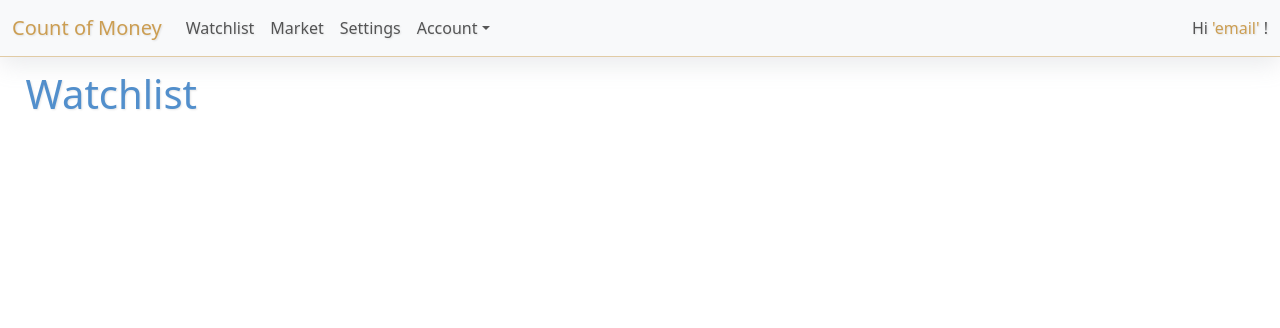
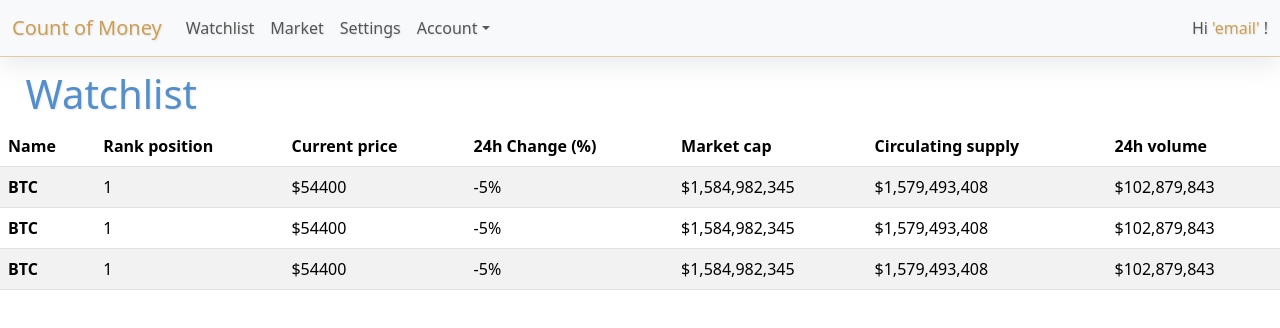
Before and after one commit to GautierBlandin/count-of-money, a React (Create React App) app in the folder front/: page /Watchlist in a window 1280 px wide. Shown: the top 328 px of the page. Built offline with nearby package versions, Linux system fonts and the light colour scheme.

Commit message:
Last version

```diff
--- a/front/src/components/Market.tsx
+++ b/front/src/components/Market.tsx
@@ -1,6 +1,4 @@
 import React, { useState } from 'react';
-
-import {Line, Bar, Doughnut, Pie, Scatter} from 'react-chartjs-2';
 
 import 'bootstrap/dist/css/bootstrap.min.css';
 import {
@@ -19,27 +17,6 @@ export default function Market() {
     <div>
       <h1 className="HMarket">Market</h1>
 
-
-
-
-
-
-
-
-
-
-
-
-
-
-
-
-
-
-
-
-
-
       <Table
         hover
         responsive
@@ -49,60 +26,96 @@ export default function Market() {
         <thead>
           <tr>
             <th>
-              #
+              Name
             </th>
             <th>
-              First Name
+              Rank position
             </th>
             <th>
-              Last Name
+              Current price
             </th>
             <th>
-              Username
+              24h Change (%)
+            </th>
+            <th>
+              Market cap
+            </th>
+            <th>
+              Circulating supply
+            </th>
+            <th>
+              24h volume
             </th>
           </tr>
         </thead>
         <tbody>
           <tr>
             <th scope="row">
-              1
+              BTC
             </th>
             <td>
-              Mark
+              1
             </td>
             <td>
-              Otto
+              $54400
             </td>
             <td>
-              @mdo
+              -5%
+            </td>
+            <td>
+              $1,584,982,345
+            </td>
+            <td>
+              $1,579,493,408
+            </td>
+            <td>
+              $102,879,843
             </td>
           </tr>
           <tr>
-            <th scope="row">
-              2
+          <th scope="row">
+              BTC
             </th>
             <td>
-              Jacob
+              1
             </td>
             <td>
-              Thornton
+              $54400
             </td>
             <td>
-              @fat
+              -5%
+            </td>
+            <td>
+              $1,584,982,345
+            </td>
+            <td>
+              $1,579,493,408
+            </td>
+            <td>
+              $102,879,843
             </td>
           </tr>
           <tr>
-            <th scope="row">
-              3
+          <th scope="row">
+              BTC
             </th>
             <td>
-              Larry
+              1
             </td>
             <td>
-              the Bird
+              $54400
             </td>
             <td>
-              @twitter
+              -5%
+            </td>
+            <td>
+              $1,584,982,345
+            </td>
+            <td>
+              $1,579,493,408
+            </td>
+            <td>
+              $102,879,843
             </td>
           </tr>
         </tbody>
--- a/front/src/components/Watchlist.tsx
+++ b/front/src/components/Watchlist.tsx
@@ -1,4 +1,9 @@
 import React, { Component } from 'react';
+
+import 'bootstrap/dist/css/bootstrap.min.css';
+import {
+  Table
+} from 'reactstrap';
 
 import './Watchlist.css'
 
@@ -8,6 +13,110 @@ class Watchlist extends Component {
     return (
         <div>
             <h1 className="HWatchlist">Watchlist</h1>
+
+            <Table
+              hover
+              responsive
+              size=""
+              striped
+            >
+              <thead>
+                <tr>
+                  <th>
+                    Name
+                  </th>
+                  <th>
+                    Rank position
+                  </th>
+                  <th>
+                    Current price
+                  </th>
+                  <th>
+                    24h Change (%)
+                  </th>
+                  <th>
+                    Market cap
+                  </th>
+                  <th>
+                    Circulating supply
+                  </th>
+                  <th>
+                    24h volume
+                  </th>
+                </tr>
+              </thead>
+              <tbody>
+                <tr>
+                  <th scope="row">
+                    BTC
+                  </th>
+                  <td>
+                    1
+                  </td>
+                  <td>
+                    $54400
+                  </td>
+                  <td>
+                    -5%
+                  </td>
+                  <td>
+                    $1,584,982,345
+                  </td>
+                  <td>
+                    $1,579,493,408
+                  </td>
+                  <td>
+                    $102,879,843
+                  </td>
+                </tr>
+                <tr>
+                <th scope="row">
+                    BTC
+                  </th>
+                  <td>
+                    1
+                  </td>
+                  <td>
+                    $54400
+                  </td>
+                  <td>
+                    -5%
+                  </td>
+                  <td>
+                    $1,584,982,345
+                  </td>
+                  <td>
+                    $1,579,493,408
+                  </td>
+                  <td>
+                    $102,879,843
+                  </td>
+                </tr>
+                <tr>
+                <th scope="row">
+                    BTC
+                  </th>
+                  <td>
+                    1
+                  </td>
+                  <td>
+                    $54400
+                  </td>
+                  <td>
+                    -5%
+                  </td>
+                  <td>
+                    $1,584,982,345
+                  </td>
+                  <td>
+                    $1,579,493,408
+                  </td>
+                  <td>
+                    $102,879,843
+                  </td>
+                </tr>
+              </tbody>
+            </Table>
         </div>
     );
   }
```
